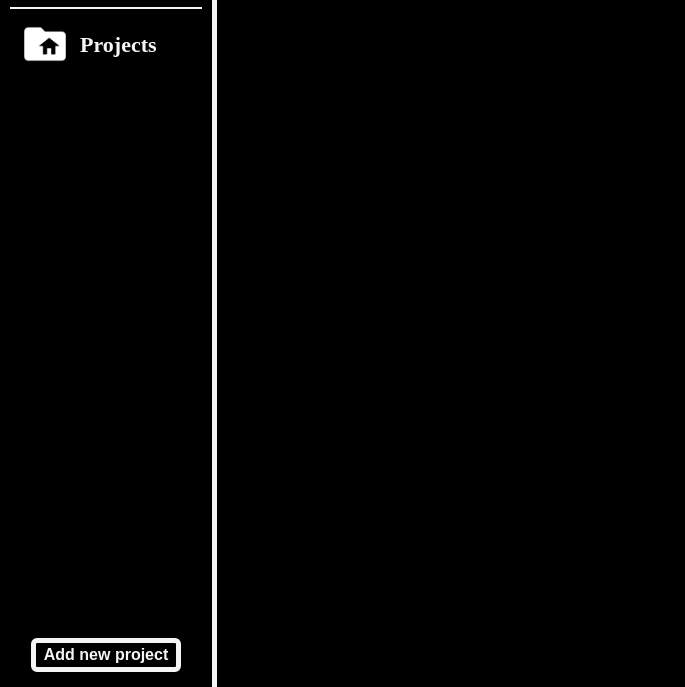
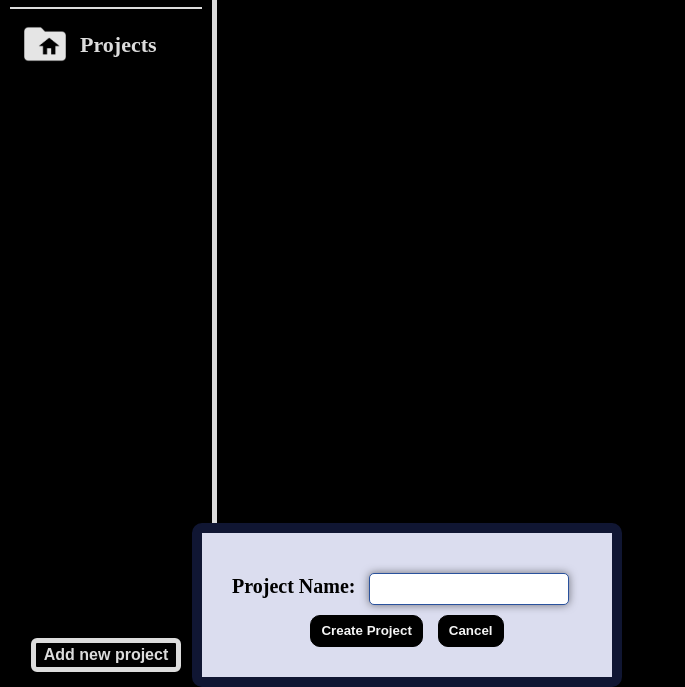
Before and after one commit to NickW16/todo-list, a website built with webpack: page src/template.html in a window 1280 px wide. Both pictures are taken after a click on the button "Add new project". Shown: the part 113-800 px from the top of the page, without its empty margins (0-685 px from the left). Built offline with nearby package versions, Linux system fonts and the light colour scheme.

Commit message:
Add new project button functionality

```diff
--- a/src/create-project.js
+++ b/src/create-project.js
@@ -17,7 +17,7 @@ import folderImage from "./img/folder.png";
             projectImage.src = folderImage;
             projectDiv.appendChild(projectImage);
 
-            const titleElement = document.createElement('div');
+            const titleElement = document.createElement('a');
             titleElement.classList.add('project-folder-name');
             titleElement.innerHTML = project;
             projectDiv.appendChild(titleElement);
@@ -31,8 +31,8 @@ import folderImage from "./img/folder.png";
         displayProjects();
     }
 
-    addProjectToContainer('Default 1');
-    addProjectToContainer('Default 2');
+    addProjectToContainer('Project 1');
+    addProjectToContainer('Project 2');
 
     // project dropdown functionality
     const dashboardLink = document.getElementById("projects");
@@ -42,10 +42,33 @@ import folderImage from "./img/folder.png";
         projectsContainer.classList.toggle('show'); // Toggle the 'show' class
     });
 
-    // add new project
-    document.getElementById("add-new-project").addEventListener('click', () => {
+    // add new project functionality
 
+    const dialog = document.querySelector("dialog");
+    const projectForm = document.getElementById("project-form");
+    const newProjectButton = document.getElementById("add-new-project");
+    const cancel = document.getElementById("cancel-project-add");
+
+    newProjectButton.addEventListener("click", () => {
+        dialog.showModal();
     });
 
+    cancel.addEventListener("click", () => {
+        dialog.close();
+        projectForm.reset();
+    });
 
+    projectForm.addEventListener('submit', (event) => {
+        event.preventDefault(); //prevent default form submission
+
+        // get form data
+        const formData = new FormData(projectForm);
+        const projectName = formData.get('project_name');
+
+        addProjectToContainer(projectName);
+
+        //close dialog screen and reset form input
+        dialog.close();
+        projectForm.reset();
+    });
 })();
--- a/src/style.css
+++ b/src/style.css
@@ -87,6 +87,7 @@ a:hover {
 }
 
 /* projects dropdown */
+
 #projects-container {
     display: none;
 }
@@ -101,9 +102,74 @@ a:hover {
     align-items: center;
     gap: 10px;
     transition: 0.2s;
+    overflow: hidden;
 }
 
 .medium-icon {
     filter: invert(100%);
     width: 35px;
 }
+
+input,
+select,
+textarea {
+    border: 1px solid #ccc;
+    box-shadow:none;
+    outline: none;
+    box-sizing: border-box;
+    border-color: #E5E7EB;
+    border-radius: 5px;
+    padding: 5px;
+    margin: 10px;
+    font-family: inherit;
+    transition: all 0.3s ease;
+    width: 200px;
+}
+
+input:focus {
+    box-shadow: 0 0 8px rgba(5, 5, 5, 0.5);
+    border-color:#2a529d;
+    outline: none;
+}
+
+#project-dialog {
+    position: fixed;
+    top: 50%;
+    left: 15%;
+    align-self: flex-end;
+    justify-content: right;
+    background-color: #dbddef;
+    border-color:#101633;
+    border-width: 10px;
+    border-radius: 10px;
+    padding: 30px;
+    font-size: 80%;
+    width: 350px;
+}
+
+#project-buttons-div {
+    display: flex;
+    justify-content: center;
+    gap: 15px;
+}
+
+.form-buttons {
+    font-weight: bolder;
+    padding: 5px 10px 5px 10px;
+    border-style: solid;
+    border-radius: 10px;
+    border-width: 1px;
+    background-color:#000000;
+    color: whitesmoke;
+}
+
+.form-buttons:hover {
+    background-color: lightblue;
+    color: black;
+    transition: 0.2s;
+}
+
+#project-label {
+    font-size: 20px;
+    font-weight: bold;
+}
--- a/src/template.html
+++ b/src/template.html
@@ -21,7 +21,19 @@
 
             </div>
 
+            <dialog id="project-dialog">
+                <form id="project-form" method="post">
+                    <label for="project_name" id="project-label">Project Name:</label>
+                    <input type="text" id="project-name" name="project_name" required>
+                    <div id="project-buttons-div">
+                        <button type="submit" class="form-buttons" id="submit-new-project">Create Project</button>
+                        <button type="button" class="form-buttons" id="cancel-project-add">Cancel</button>
+                    </div>
+                </form>
+            </dialog>
+
             <button id="add-new-project">Add new project</button>
+
         </div>
 
         <div id="main-content">
```
